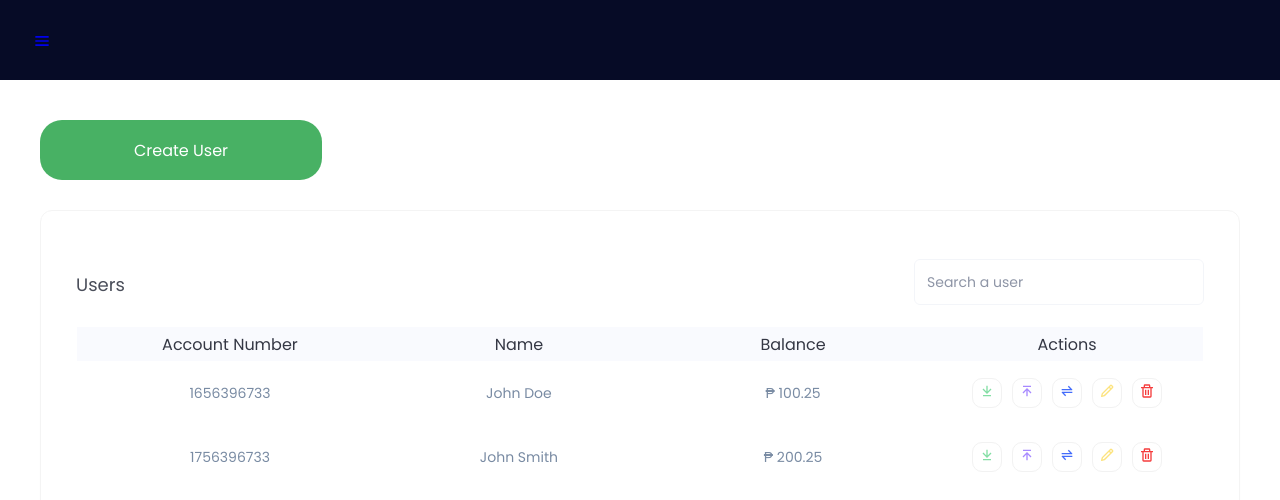
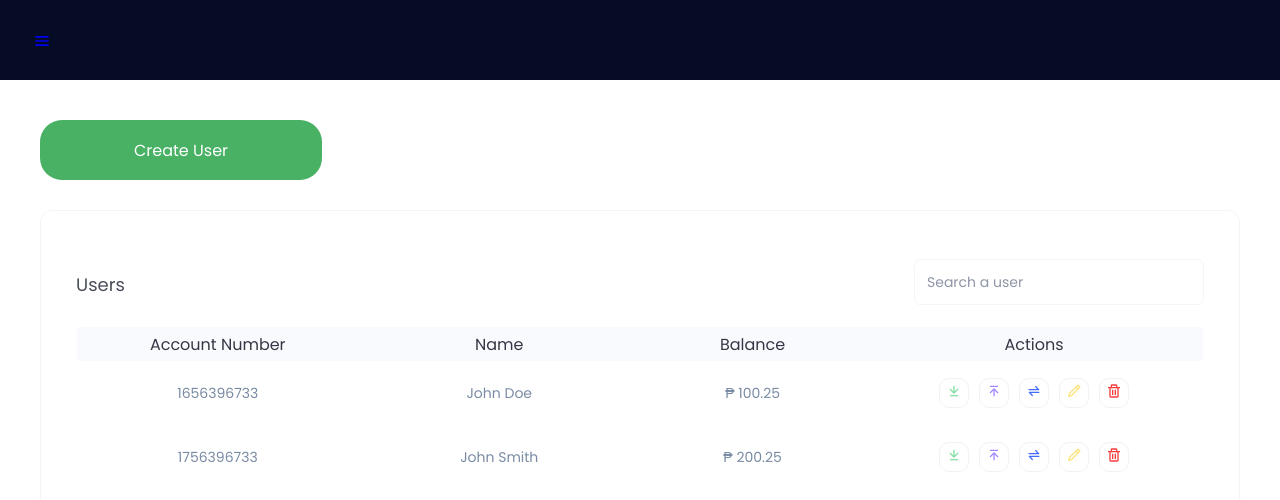
Before and after one commit to louisordonez/banking-app, a React (Create React App) app: page /Users in a window 1280 px wide. Shown: the top 500 px of the page. Built offline with nearby package versions, Linux system fonts and the light colour scheme.

Commit message:
Fix table header spacing

```diff
--- a/src/Assets/Styles/Scss/components/_table.scss
+++ b/src/Assets/Styles/Scss/components/_table.scss
@@ -45,20 +45,37 @@
 }
 
 .table-container {
-  padding: 3.6rem;
+  margin: 3.6rem;
 }
 
 table {
+  width: 100%;
   border-spacing: 0rem;
 }
 
 th {
-  width: 100vw;
   height: 3.4rem;
   font-size: 1.6rem;
   color: #343744;
   background-color: #f9fafe;
   font-weight: 400;
+  text-align: center;
+}
+
+.users-table-header {
+  th {
+    &:nth-child(1) {
+      width: 25%;
+    }
+
+    &:nth-child(2) {
+      width: 25%;
+    }
+
+    &:nth-child(4) {
+      width: 30%;
+    }
+  }
 }
 
 td {
--- a/src/Components/Table/UsersTable.jsx
+++ b/src/Components/Table/UsersTable.jsx
@@ -45,7 +45,7 @@ const UsersTable = () => {
         </div>
         <div className="table-container">
           <table>
-            <thead>
+            <thead className="users-table-header">
               <tr>
                 <th>Account Number</th>
                 <th>Name</th>
```
